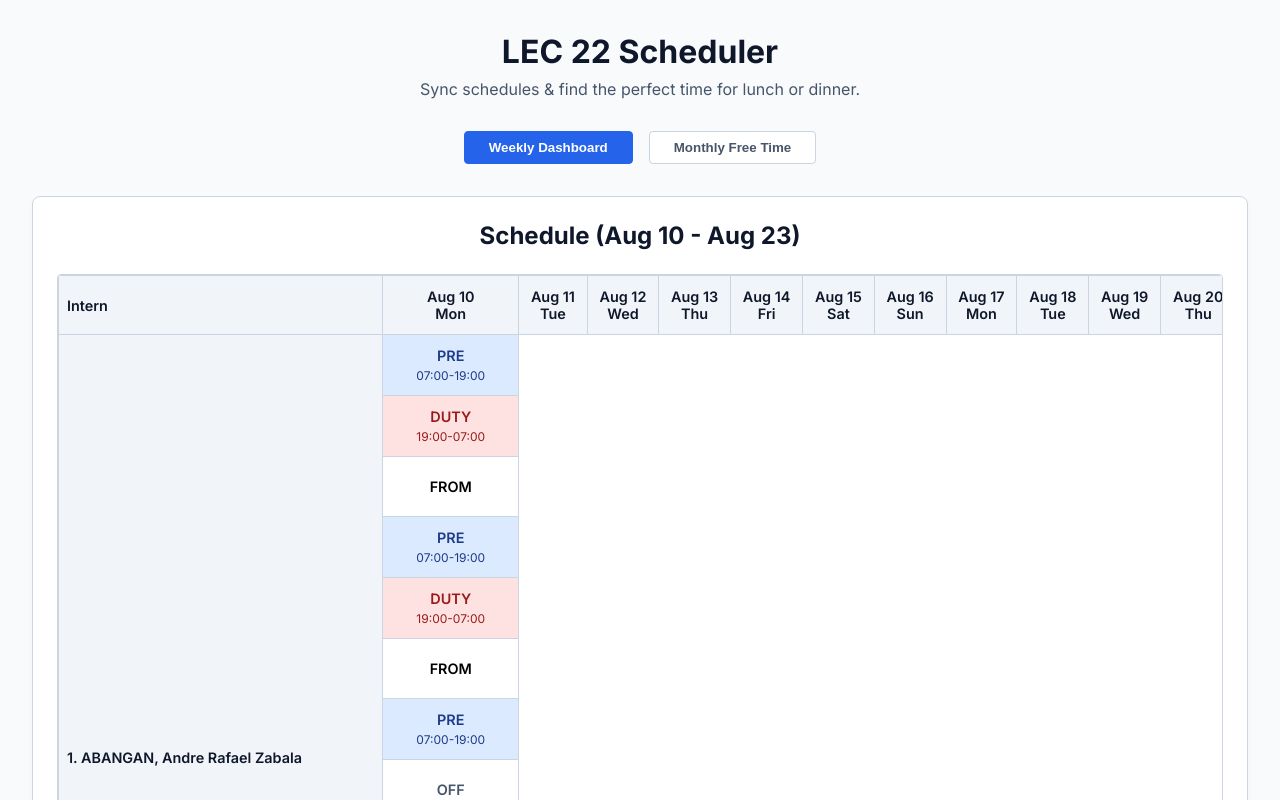
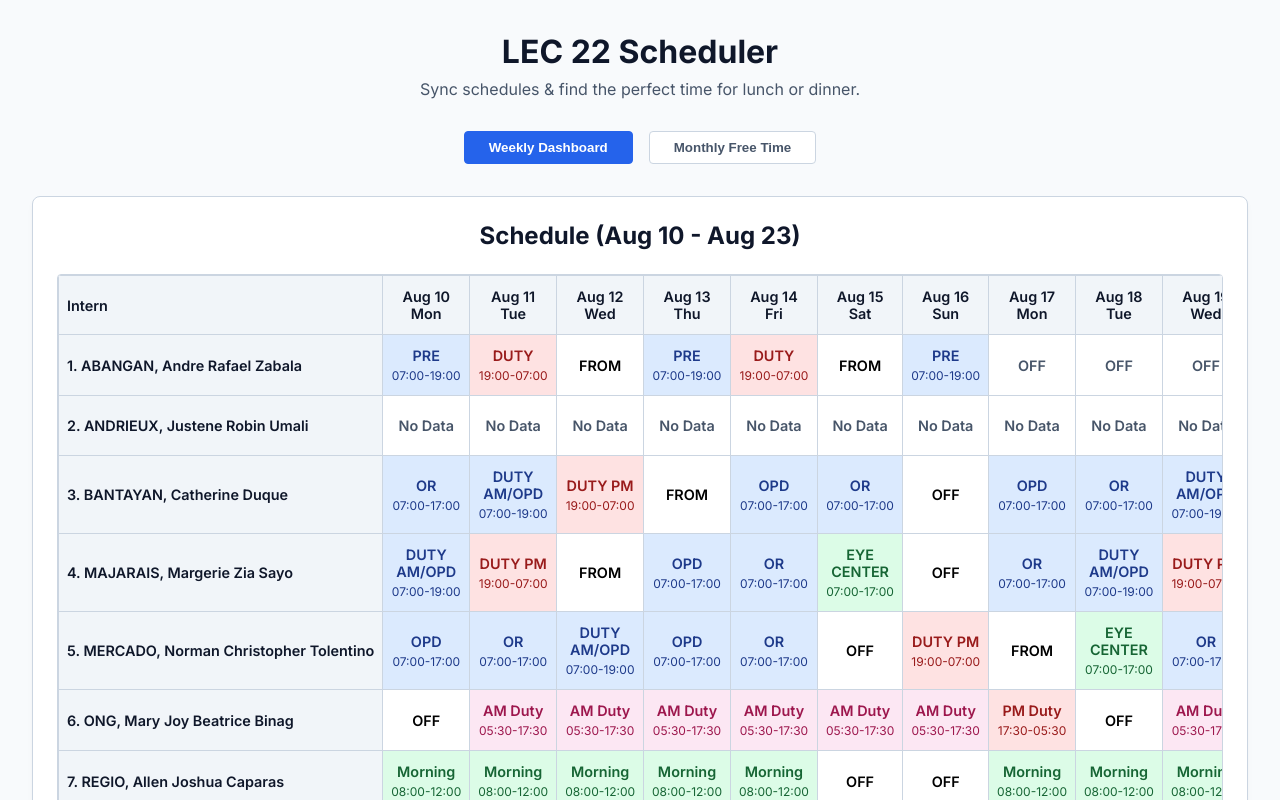
Before and after one commit to mjongg/lec22schedule, a React (Vite) app: page / in a window 1280 px wide. Shown: the top 800 px of the page. Built offline with nearby package versions, Linux system fonts and the light colour scheme.

Commit message:
fix: remove display flex from td to fix table layout rendering issue

```diff
--- a/src/index.css
+++ b/src/index.css
@@ -169,17 +169,19 @@ h1 {
 /* Shift Colors (Pastel theme matching spreadsheet) */
 .shift-cell {
   font-weight: 600;
-  display: flex;
-  flex-direction: column;
-  align-items: center;
-  justify-content: center;
-  gap: 0.25rem;
-  min-height: 60px;
+  text-align: center;
+  vertical-align: middle;
+  height: 60px;
+}
+
+.shift-cell span {
+  display: block;
 }
 
 .shift-time {
   font-size: 0.75rem;
   font-weight: 400;
+  margin-top: 0.25rem;
 }
 
 .shift-color-blue { background: #dbeafe; color: #1e3a8a; }
--- /dev/null
+++ b/test-table.html
@@ -0,0 +1,19 @@
+<!DOCTYPE html>
+<html>
+<head>
+<style>
+table { width: 100%; border-collapse: collapse; }
+td, th { border: 1px solid black; }
+.flex-td { display: flex; flex-direction: column; }
+</style>
+</head>
+<body>
+<table>
+  <tr>
+    <td>Row 1 Col 1</td>
+    <td class="flex-td">Row 1 Col 2</td>
+    <td class="flex-td">Row 1 Col 3</td>
+  </tr>
+</table>
+</body>
+</html>
```
